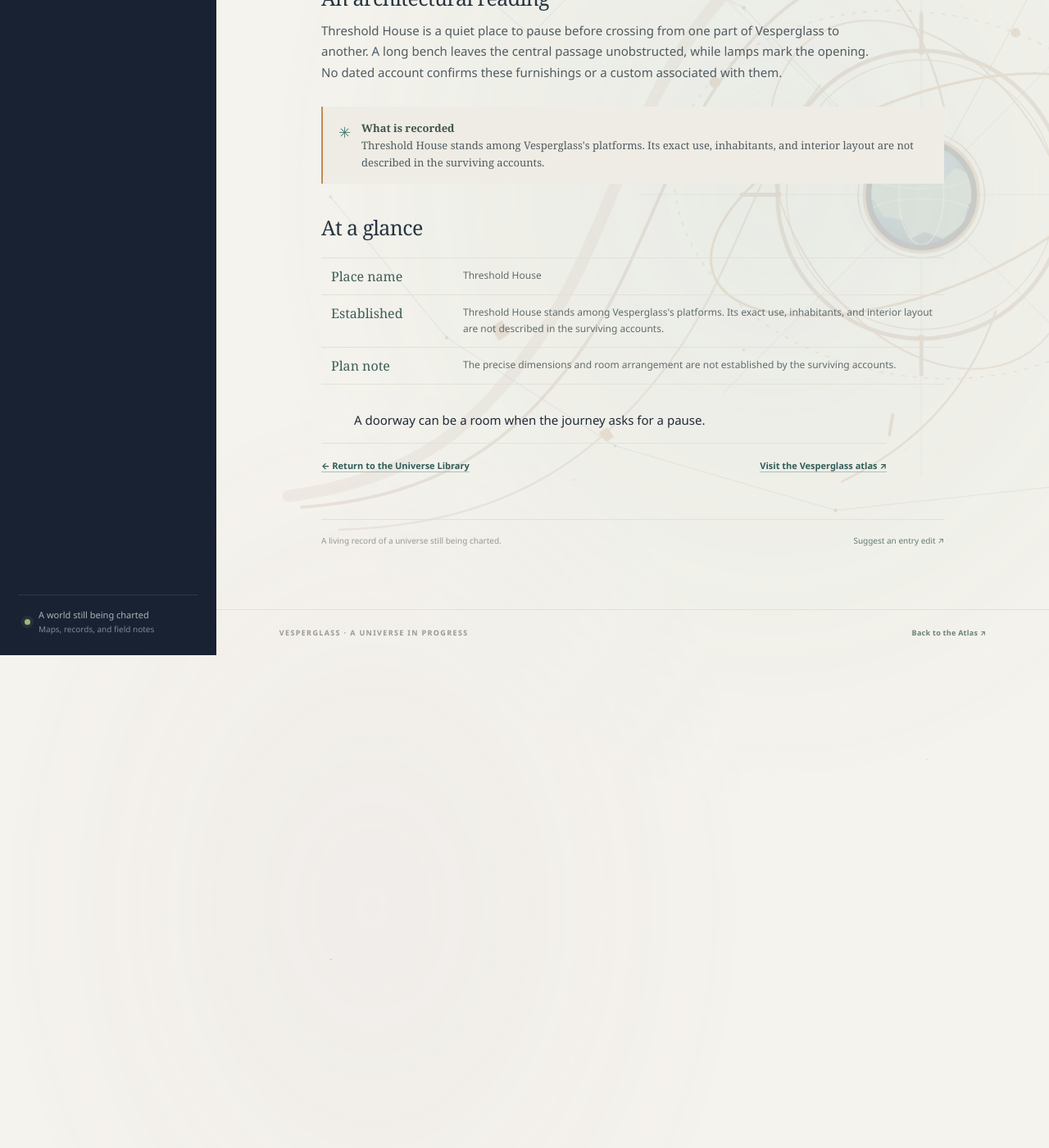
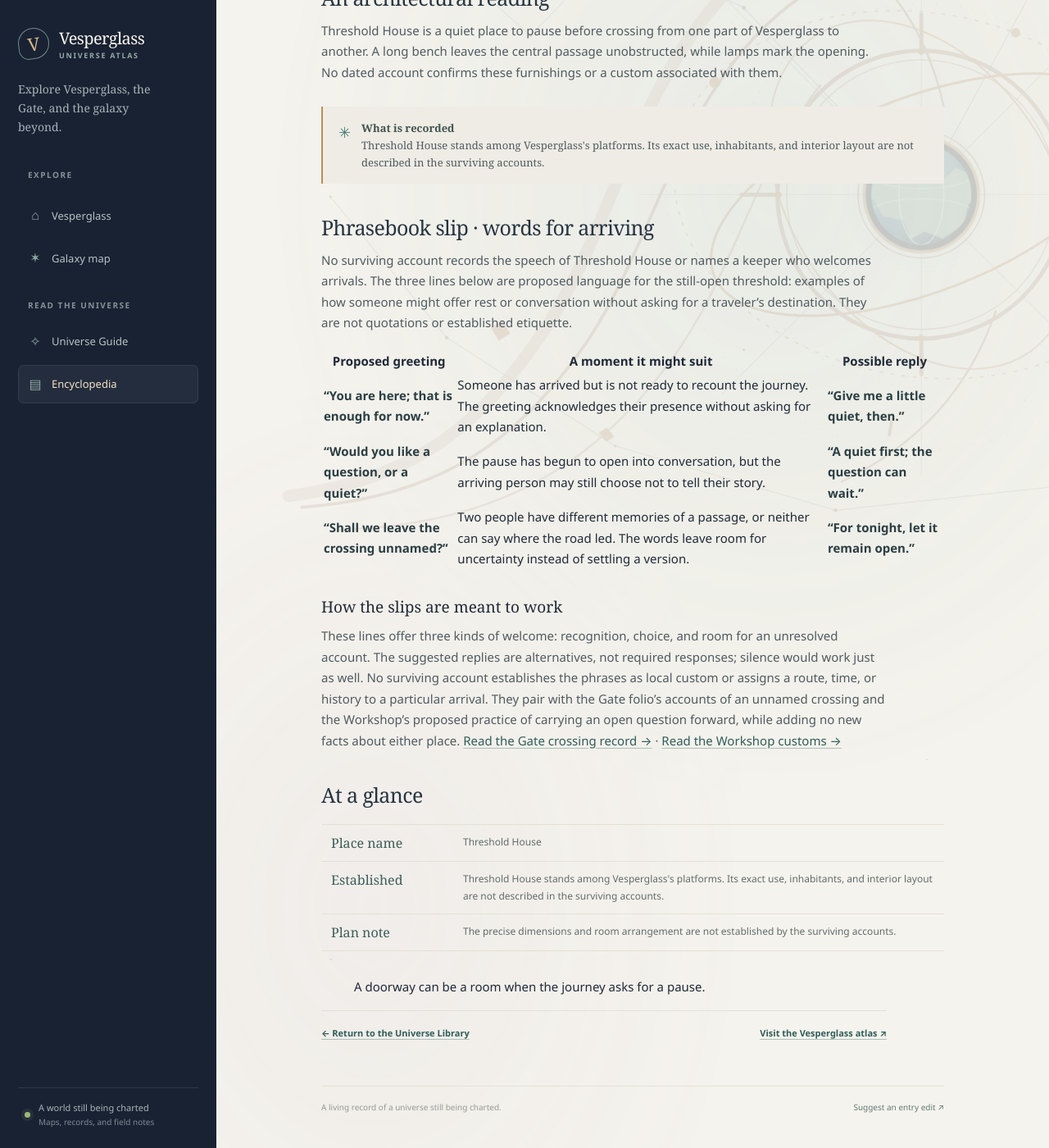
Before and after one commit to vesperglass/vesperglass.github.io, a Jekyll site: the page built from library/threshold-house.md, in a window 1280 px wide and 1400 px high, scrolled down 1781 px. Shown: the whole window at 82% size. Built offline with Jekyll 4.4.1, drawn with Linux system fonts in a browser that asks for light colours; before the commit the page ends 2580 px from its top, so only the background shows below that.

Commit message:
Develop Threshold House arrival phrasebook

```diff
--- a/library/threshold-house.md
+++ b/library/threshold-house.md
@@ -30,6 +30,20 @@ Threshold House is a quiet place to pause before crossing from one part of Vespe
 
 <aside class="field-note"><span class="field-note-mark" aria-hidden="true">✳</span><p><strong>What is recorded</strong><br>Threshold House stands among Vesperglass's platforms. Its exact use, inhabitants, and interior layout are not described in the surviving accounts.</p></aside>
 
+## Phrasebook slip · words for arriving
+
+No surviving account records the speech of Threshold House or names a keeper who welcomes arrivals. The three lines below are proposed language for the still-open threshold: examples of how someone might offer rest or conversation without asking for a traveler's destination. They are not quotations or established etiquette.
+
+| Proposed greeting | A moment it might suit | Possible reply |
+| --- | --- | --- |
+| **“You are here; that is enough for now.”** | Someone has arrived but is not ready to recount the journey. The greeting acknowledges their presence without asking for an explanation. | **“Give me a little quiet, then.”** |
+| **“Would you like a question, or a quiet?”** | The pause has begun to open into conversation, but the arriving person may still choose not to tell their story. | **“A quiet first; the question can wait.”** |
+| **“Shall we leave the crossing unnamed?”** | Two people have different memories of a passage, or neither can say where the road led. The words leave room for uncertainty instead of settling a version. | **“For tonight, let it remain open.”** |
+
+### How the slips are meant to work
+
+These lines offer three kinds of welcome: recognition, choice, and room for an unresolved account. The suggested replies are alternatives, not required responses; silence would work just as well. No surviving account establishes the phrases as local custom or assigns a route, time, or history to a particular arrival. They pair with the Gate folio's accounts of an unnamed crossing and the Workshop's proposed practice of carrying an open question forward, while adding no new facts about either place. [Read the Gate crossing record →]({{ '/library/vesperglass-gate/' | relative_url }}) · [Read the Workshop customs →]({{ '/library/workshop/' | relative_url }})
+
 ## At a glance
 
 <dl class="folio-glossary">
```
Also changed, not shown: ENCYCLOPEDIA_BACKLOG.md (+4 -2 lines), library/changelog.md (+4 -0 lines).
